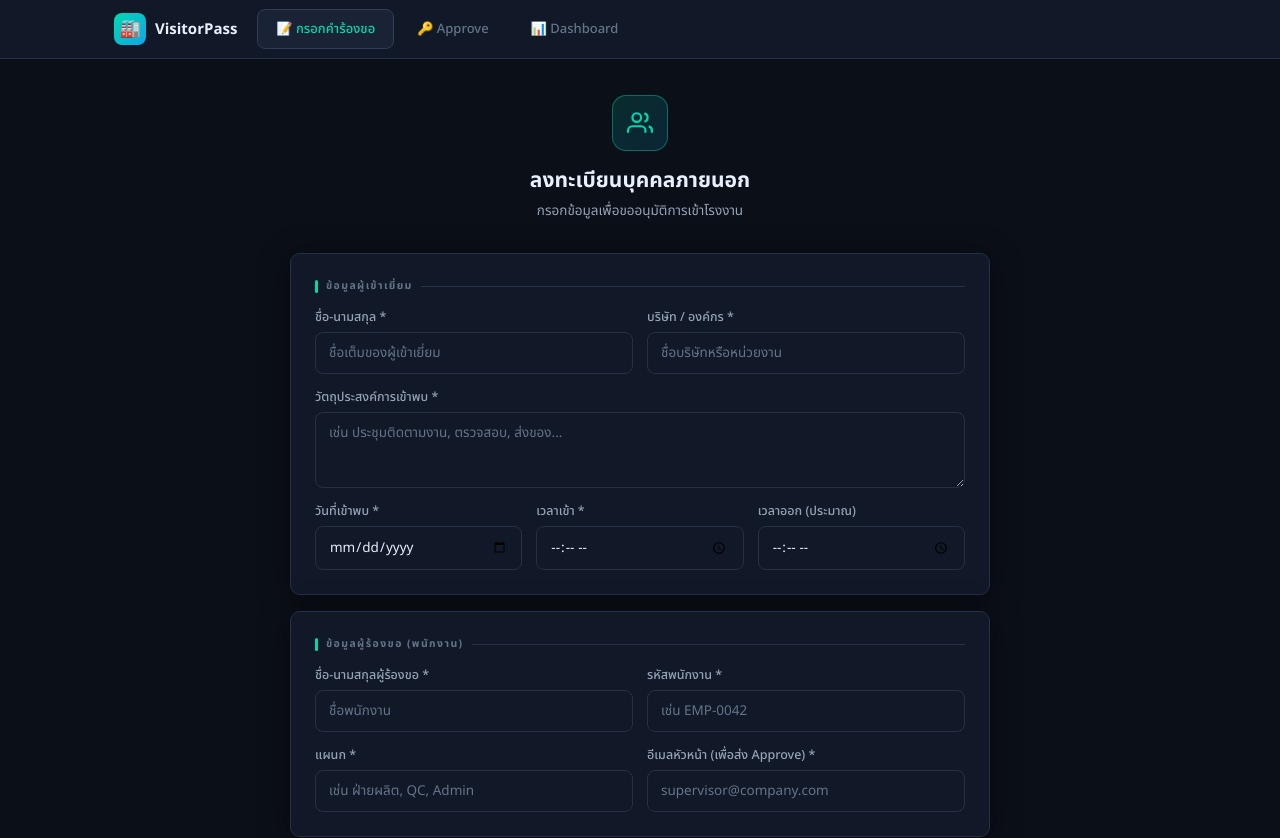
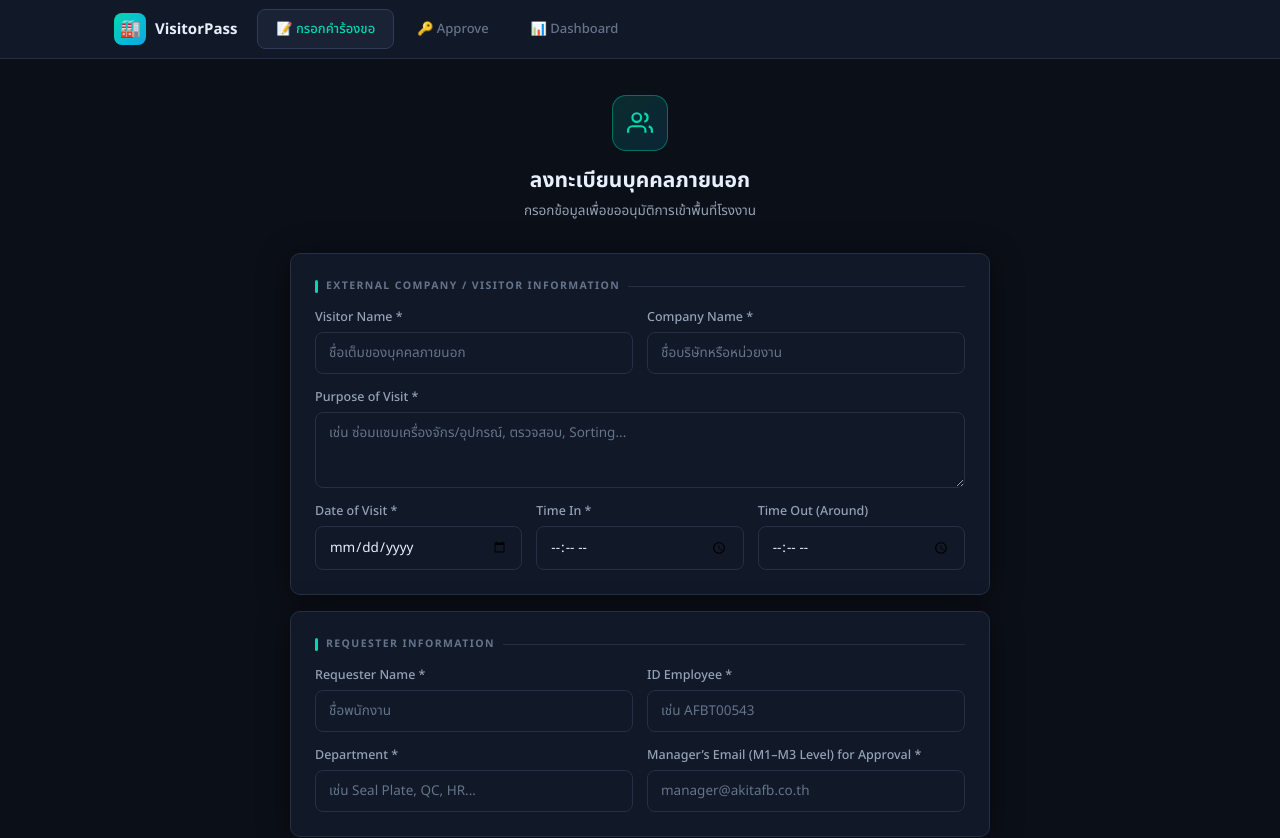
Before and after one commit to akitaFB-web/visitorpass, a React (Vite) app: page / in a window 1280 px wide. Shown: the top 838 px of the page. Built offline with nearby package versions, Linux system fonts and the light colour scheme.

Commit message:
Update App.jsx

```diff
--- a/src/App.jsx
+++ b/src/App.jsx
@@ -191,30 +191,30 @@ function EmployeeForm({ onSubmit }) {
           </svg>
         </div>
         <h1 style={{ fontSize:21, fontWeight:700, marginBottom:5 }}>ลงทะเบียนบุคคลภายนอก</h1>
-        <p style={{ color:"var(--t2)", fontSize:13.5 }}>กรอกข้อมูลเพื่อขออนุมัติการเข้าโรงงาน</p>
+        <p style={{ color:"var(--t2)", fontSize:13.5 }}>กรอกข้อมูลเพื่อขออนุมัติการเข้าพื้นที่โรงงาน</p>
       </div>
       <div className="card" style={{ padding:24, marginBottom:16 }}>
-        <div className="sec-label">ข้อมูลผู้เข้าเยี่ยม</div>
+        <div className="sec-label">External Company / Visitor Information</div>
         <div className="g2" style={{ marginBottom:14 }}>
-          <Field label="ชื่อ-นามสกุล *" error={err.visitorName}><input className={`inp${err.visitorName?" err":""}`} placeholder="ชื่อเต็มของผู้เข้าเยี่ยม" value={f.visitorName} onChange={set("visitorName")}/></Field>
-          <Field label="บริษัท / องค์กร *" error={err.company}><input className={`inp${err.company?" err":""}`} placeholder="ชื่อบริษัทหรือหน่วยงาน" value={f.company} onChange={set("company")}/></Field>
+          <Field label="Visitor Name *" error={err.visitorName}><input className={`inp${err.visitorName?" err":""}`} placeholder="ชื่อเต็มของบุคคลภายนอก" value={f.visitorName} onChange={set("visitorName")}/></Field>
+          <Field label="Company Name *" error={err.company}><input className={`inp${err.company?" err":""}`} placeholder="ชื่อบริษัทหรือหน่วยงาน" value={f.company} onChange={set("company")}/></Field>
         </div>
-        <Field label="วัตถุประสงค์การเข้าพบ *" error={err.purpose}><textarea className={`inp${err.purpose?" err":""}`} placeholder="เช่น ประชุมติดตามงาน, ตรวจสอบ, ส่งของ..." value={f.purpose} onChange={set("purpose")}/></Field>
+        <Field label="Purpose of Visit *" error={err.purpose}><textarea className={`inp${err.purpose?" err":""}`} placeholder="เช่น ซ่อมแซมเครื่องจักร/อุปกรณ์, ตรวจสอบ, Sorting..." value={f.purpose} onChange={set("purpose")}/></Field>
         <div className="g3" style={{ marginTop:14 }}>
-          <Field label="วันที่เข้าพบ *" error={err.visitDate}><input type="date" className={`inp${err.visitDate?" err":""}`} value={f.visitDate} onChange={set("visitDate")}/></Field>
-          <Field label="เวลาเข้า *" error={err.enterTime}><input type="time" className={`inp${err.enterTime?" err":""}`} value={f.enterTime} onChange={set("enterTime")}/></Field>
-          <Field label="เวลาออก (ประมาณ)"><input type="time" className="inp" value={f.exitTime} onChange={set("exitTime")}/></Field>
+          <Field label="Date of Visit *" error={err.visitDate}><input type="date" className={`inp${err.visitDate?" err":""}`} value={f.visitDate} onChange={set("visitDate")}/></Field>
+          <Field label="Time In *" error={err.enterTime}><input type="time" className={`inp${err.enterTime?" err":""}`} value={f.enterTime} onChange={set("enterTime")}/></Field>
+          <Field label="Time Out (Around)"><input type="time" className="inp" value={f.exitTime} onChange={set("exitTime")}/></Field>
         </div>
       </div>
       <div className="card" style={{ padding:24, marginBottom:24 }}>
-        <div className="sec-label">ข้อมูลผู้ร้องขอ (พนักงาน)</div>
+        <div className="sec-label">Requester Information</div>
         <div className="g2" style={{ marginBottom:14 }}>
-          <Field label="ชื่อ-นามสกุลผู้ร้องขอ *" error={err.requesterName}><input className={`inp${err.requesterName?" err":""}`} placeholder="ชื่อพนักงาน" value={f.requesterName} onChange={set("requesterName")}/></Field>
-          <Field label="รหัสพนักงาน *" error={err.employeeId}><input className={`inp${err.employeeId?" err":""}`} placeholder="เช่น EMP-0042" value={f.employeeId} onChange={set("employeeId")}/></Field>
+          <Field label="Requester Name *" error={err.requesterName}><input className={`inp${err.requesterName?" err":""}`} placeholder="ชื่อพนักงาน" value={f.requesterName} onChange={set("requesterName")}/></Field>
+          <Field label="ID Employee *" error={err.employeeId}><input className={`inp${err.employeeId?" err":""}`} placeholder="เช่น AFBT00543" value={f.employeeId} onChange={set("employeeId")}/></Field>
         </div>
         <div className="g2">
-          <Field label="แผนก *" error={err.department}><input className={`inp${err.department?" err":""}`} placeholder="เช่น ฝ่ายผลิต, QC, Admin" value={f.department} onChange={set("department")}/></Field>
-          <Field label="อีเมลหัวหน้า (เพื่อส่ง Approve) *" error={err.supervisorEmail}><input type="email" className={`inp${err.supervisorEmail?" err":""}`} placeholder="supervisor@company.com" value={f.supervisorEmail} onChange={set("supervisorEmail")}/></Field>
+          <Field label="Department *" error={err.department}><input className={`inp${err.department?" err":""}`} placeholder="เช่น Seal Plate, QC, HR..." value={f.department} onChange={set("department")}/></Field>
+          <Field label="Manager’s Email (M1–M3 Level) for Approval *" error={err.supervisorEmail}><input type="email" className={`inp${err.supervisorEmail?" err":""}`} placeholder="manager@akitafb.co.th" value={f.supervisorEmail} onChange={set("supervisorEmail")}/></Field>
         </div>
       </div>
       <div style={{ display:"flex", justifyContent:"flex-end" }}>
@@ -241,7 +241,7 @@ function ManagerView({ visitors, onApprove, onReject }) {
       <div style={{ display:"flex", alignItems:"center", gap:14, marginBottom:28 }}>
         <div style={{ width:42, height:42, borderRadius:11, background:"linear-gradient(135deg,rgba(245,158,11,.15),rgba(239,68,68,.15))", border:"1px solid rgba(245,158,11,.4)", display:"flex", alignItems:"center", justifyContent:"center", fontSize:20 }}>🔑</div>
         <div>
-          <h2 style={{ fontSize:18, fontWeight:700 }}>หน้า Approve ของหัวหน้า</h2>
+          <h2 style={{ fontSize:18, fontWeight:700 }}>หน้า Approve</h2>
           <p style={{ fontSize:13, color:"var(--t2)", marginTop:2 }}>{pending.length === 0 ? "ไม่มีรายการรออนุมัติ" : `${pending.length} รายการรอการพิจารณา`}</p>
         </div>
       </div>
@@ -446,7 +446,7 @@ export default function App() {
           {tab==="admin"   && <AdminDashboard visitors={visitors}/>}
         </main>
         <footer style={{ borderTop:"1px solid var(--br)", background:"var(--s1)", padding:"11px 24px", textAlign:"center", fontSize:11.5, color:"var(--t3)" }}>
-          VisitorPass · ข้อมูลบันทึกใน Browser (localStorage)
+          Akita FB (Thailand) Co.,Ltd. · ข้อมูลบันทึกใน Browser (localStorage)
         </footer>
       </div>
       <Toast items={toasts} remove={id => setToasts(p => p.filter(t => t.id!==id))}/>
```
